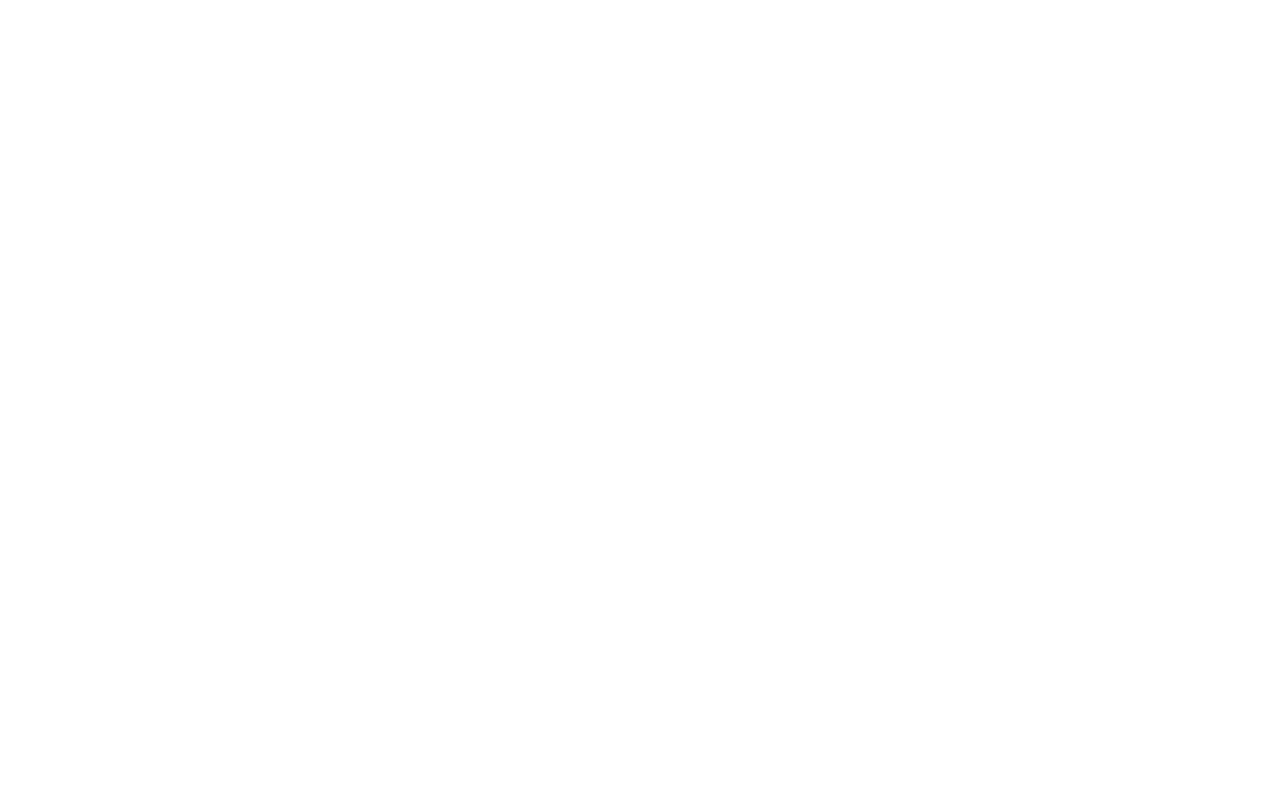
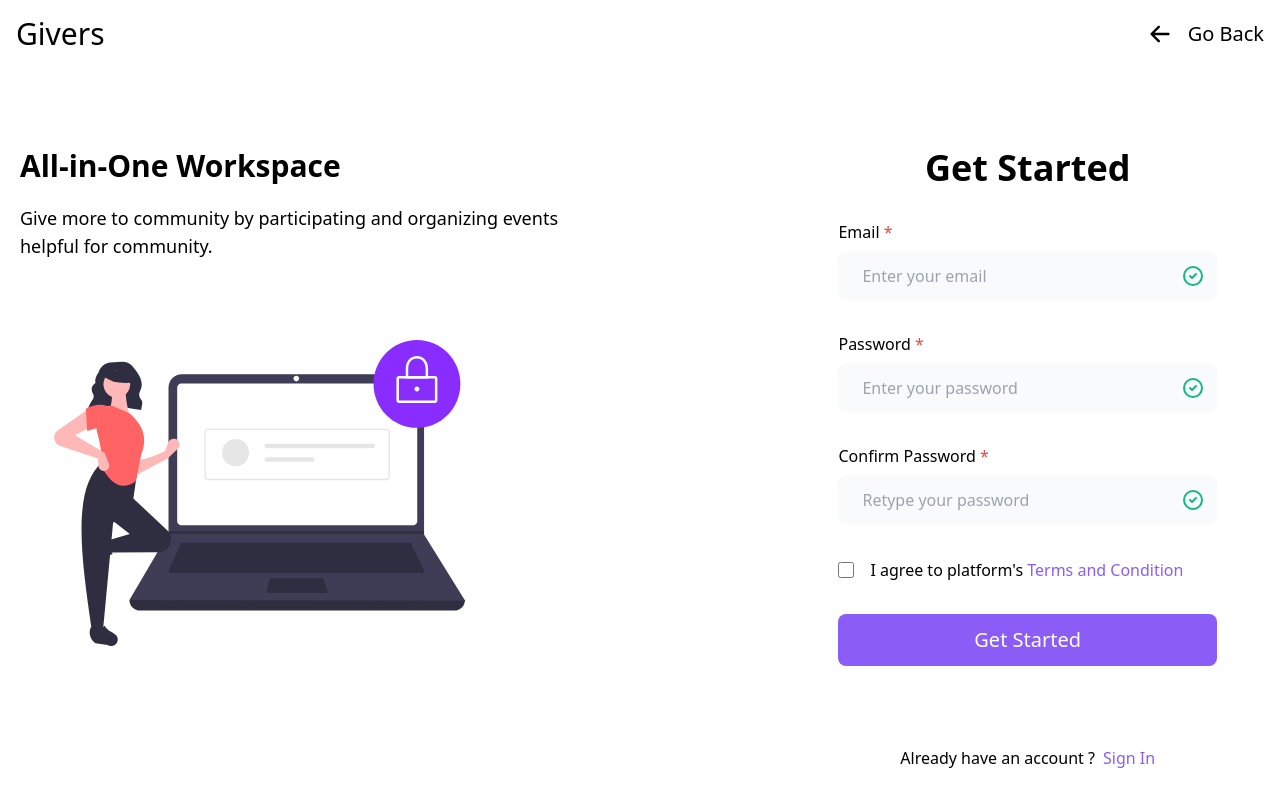
Before and after one commit to Bibek99/givers-frontend, a React (Create React App) app: page /signup in a window 1280 px wide. Built offline with nearby package versions, Linux system fonts and the light colour scheme.

Commit message:
signup form added and validated

```diff
--- a/src/App.js
+++ b/src/App.js
@@ -1,4 +1,5 @@
 import { BrowserRouter as Router, Route } from 'react-router-dom';
+import GetStartedPage from './pages/GetStartedPage';
 import LandingPaage from './pages/LandingPaage';
 import LoginPage from './pages/LoginPage';
 
@@ -7,6 +8,7 @@
         <Router>
             <Route exact path="/" component={LandingPaage} />
             <Route path="/login" component={LoginPage} />
+            <Route path="/signup" component={GetStartedPage} />
         </Router>
     );
 }
--- /dev/null
+++ b/src/components/forms/SignupFrom.js
@@ -0,0 +1,198 @@
+import React from 'react';
+import { Link } from 'react-router-dom';
+import {
+    CheckCircleIcon,
+    ExclamationCircleIcon,
+} from '@heroicons/react/outline';
+// Form validation imports
+import { useForm } from 'react-hook-form';
+
+const SignupForm = () => {
+    const {
+        register,
+        handleSubmit,
+        formState: { errors },
+        trigger,
+    } = useForm();
+
+    const onSubmit = (data) => {
+        console.log(data);
+    };
+
+    return (
+        <div className="flex-1 mt-20 mx-auto">
+            <div className="text-4xl font-semibold mb-8 text-center">
+                Get Started
+            </div>
+            <form onSubmit={handleSubmit(onSubmit)}>
+                <div className="flex flex-col space-y-8 w-3/4 mx-auto">
+                    <div>
+                        <label htmlFor="email" className="mb-2">
+                            Email <span className="text-red-500">*</span>
+                        </label>
+                        <div className="relative">
+                            <input
+                                className={`mt-2 px-6 py-2 h-12 w-full bg-gray-50 rounded-lg focus:outline-none focus:ring-2 ${
+                                    errors.email
+                                        ? 'focus:ring-red-500'
+                                        : 'focus:ring-green-500'
+                                }`}
+                                type="email"
+                                name="email"
+                                placeholder="Enter your email"
+                                {...register('email', {
+                                    required: 'Please enter your email',
+                                    pattern: {
+                                        value: /^[A-Z0-9._%+-]+@[A-Z0-9._]+\.[A-Z]{2,}$/i,
+                                        message:
+                                            'Please enter a valid email address',
+                                    },
+                                })}
+                                onKeyUp={() => {
+                                    trigger('email');
+                                }}
+                            />
+                            {errors.email ? (
+                                <div className="absolute right-3 bottom-3">
+                                    <ExclamationCircleIcon className="h-6 w-6 text-red-500" />
+                                </div>
+                            ) : (
+                                <div className="absolute right-3 bottom-3">
+                                    <CheckCircleIcon className="h-6 w-6 text-green-500" />
+                                </div>
+                            )}
+                        </div>
+
+                        {errors.email && (
+                            <div className="text-red-500 text-sm mt-2">
+                                {errors.email.message}
+                            </div>
+                        )}
+                    </div>
+                    <div>
+                        <label htmlFor="password" className="mb-2">
+                            Password <span className="text-red-500">*</span>
+                        </label>
+                        <div className="relative">
+                            <input
+                                className={`mt-2 px-6 py-2 h-12 w-full bg-gray-50 rounded-lg focus:outline-none ${
+                                    errors.password
+                                        ? 'focus:ring-2 focus:ring-red-500'
+                                        : 'focus:ring-2 focus:ring-green-500'
+                                }`}
+                                type="password"
+                                name="password"
+                                placeholder="Enter your password"
+                                {...register('password', {
+                                    required: 'Please enter your password',
+                                    minLength: {
+                                        value: 8,
+                                        message:
+                                            'Password must be at least 8 characters',
+                                    },
+                                    pattern: {
+                                        value: /(?=.*[0-9])/,
+                                        message:
+                                            'Password must contain a number',
+                                    },
+                                })}
+                                onKeyUp={() => {
+                                    trigger('password');
+                                }}
+                            />
+                            {errors.password ? (
+                                <div className="absolute right-3 bottom-3">
+                                    <ExclamationCircleIcon className="h-6 w-6 text-red-500" />
+                                </div>
+                            ) : (
+                                <div className="absolute right-3 bottom-3">
+                                    <CheckCircleIcon className="h-6 w-6 text-green-500" />
+                                </div>
+                            )}
+                        </div>
+                        {errors.password && (
+                            <div className="text-red-500 text-sm mt-2">
+                                {errors.password.message}
+                            </div>
+                        )}
+                    </div>
+                    <div>
+                        <label htmlFor="password" className="mb-2">
+                            Confirm Password{' '}
+                            <span className="text-red-500">*</span>
+                        </label>
+                        <div className="relative">
+                            <input
+                                className={`mt-2 px-6 py-2 h-12 w-full bg-gray-50 rounded-lg focus:outline-none ${
+                                    errors.password
+                                        ? 'focus:ring-2 focus:ring-red-500'
+                                        : 'focus:ring-2 focus:ring-green-500'
+                                }`}
+                                type="password"
+                                name="password"
+                                placeholder="Retype your password"
+                                {...register('password', {
+                                    required: 'Please enter your password',
+                                    minLength: {
+                                        value: 8,
+                                        message:
+                                            'Password must be at least 8 characters',
+                                    },
+                                    pattern: {
+                                        value: /(?=.*[0-9])/,
+                                        message:
+                                            'Password must contain a number',
+                                    },
+                                })}
+                                onKeyUp={() => {
+                                    trigger('password');
+                                }}
+                            />
+                            {errors.password ? (
+                                <div className="absolute right-3 bottom-3">
+                                    <ExclamationCircleIcon className="h-6 w-6 text-red-500" />
+                                </div>
+                            ) : (
+                                <div className="absolute right-3 bottom-3">
+                                    <CheckCircleIcon className="h-6 w-6 text-green-500" />
+                                </div>
+                            )}
+                        </div>
+                        {errors.password && (
+                            <div className="text-red-500 text-sm mt-2">
+                                {errors.password.message}
+                            </div>
+                        )}
+                    </div>
+                    <div className="space-x-4">
+                        <input
+                            type="checkbox"
+                            name="remember"
+                            className="h-4 w-4 align-middle"
+                        />
+                        <label htmlFor="remember" className="align-middle">
+                            I agree to platform's{' '}
+                            <span className="text-purple-500">
+                                Terms and Condition
+                            </span>
+                        </label>
+                    </div>
+                    <button
+                        className="-mt-4 bg-purple-500 w-full py-3 px-12 text-xl text-white rounded-lg"
+                        type="submit"
+                    >
+                        Get Started
+                    </button>
+                </div>
+            </form>
+            <div className="mt-20 text-center">
+                Already have an account ?
+                <Link to="/signup" className="ml-2 text-purple-500">
+                    Sign In
+                </Link>
+            </div>
+        </div>
+    );
+};
+
+export default SignupForm;
--- /dev/null
+++ b/src/pages/GetStartedPage.js
@@ -0,0 +1,18 @@
+import React from 'react';
+import SecNav from '../components/navs/SecNav';
+import FormPageImg from '../components/sections/FormPageImg';
+import SignupForm from '../components/forms/SignupFrom';
+
+const GetStartedPage = () => {
+    return (
+        <>
+            <SecNav />
+            <div className="lg:max-w-screen-xl mx-auto flex justify-between">
+                <FormPageImg />
+                <SignupForm />
+            </div>
+        </>
+    );
+};
+
+export default GetStartedPage;
```
